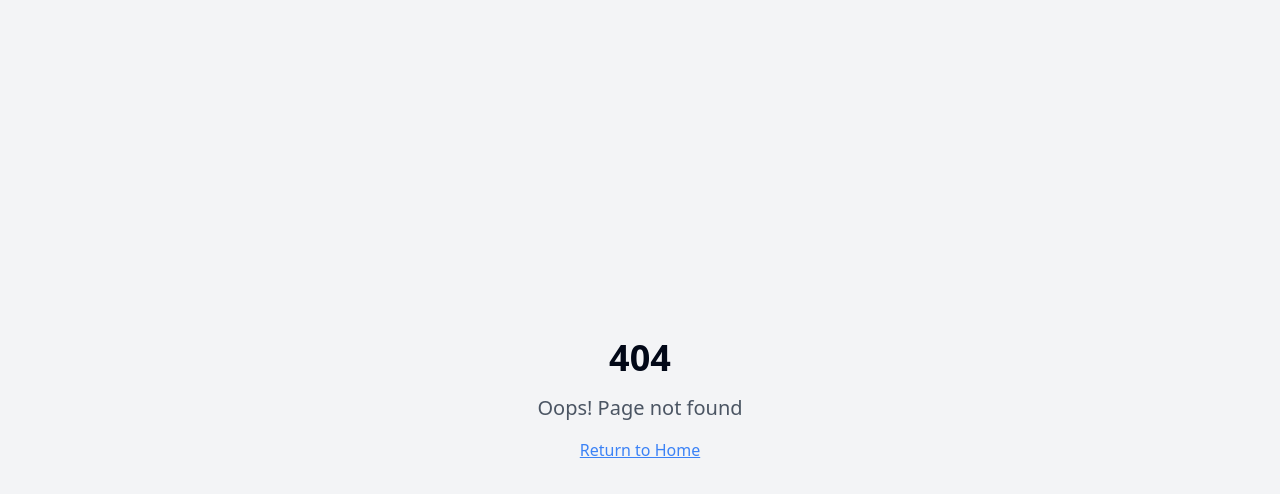
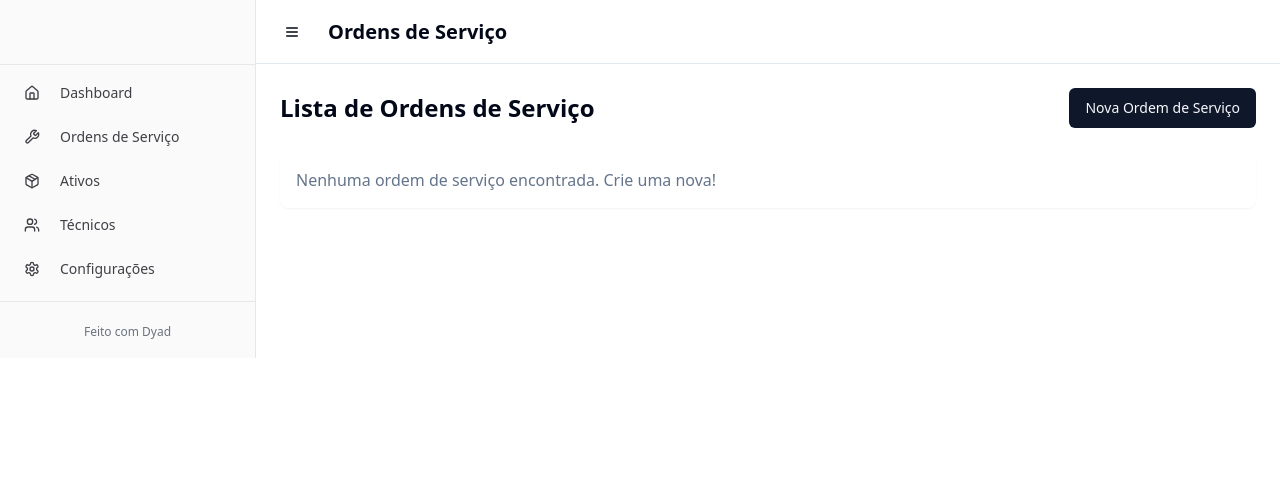
Before and after one commit to denuncio1/FixAPP, a React (Vite) app: page /work-orders in a window 1280 px wide. Before the commit this address had no page. Shown: the top 494 px of the page. Built offline with nearby package versions, Linux system fonts and the light colour scheme.

Commit message:
[dyad] wrote 2 file(s)

```diff
--- a/src/App.tsx
+++ b/src/App.tsx
@@ -5,7 +5,8 @@ import { QueryClient, QueryClientProvider } from "@tanstack/react-query";
 import { BrowserRouter, Routes, Route } from "react-router-dom";
 import Index from "./pages/Index";
 import NotFound from "./pages/NotFound";
-import MaintenanceDashboard from "./pages/MaintenanceDashboard"; // Importar o novo painel
+import MaintenanceDashboard from "./pages/MaintenanceDashboard";
+import WorkOrders from "./pages/WorkOrders"; // Importar a nova página
 
 const queryClient = new QueryClient();
 
@@ -17,7 +18,8 @@ const App = () => (
       <BrowserRouter>
         <Routes>
           <Route path="/" element={<Index />} />
-          <Route path="/dashboard" element={<MaintenanceDashboard />} /> {/* Nova rota */}
+          <Route path="/dashboard" element={<MaintenanceDashboard />} />
+          <Route path="/work-orders" element={<WorkOrders />} /> {/* Nova rota para Ordens de Serviço */}
           {/* ADD ALL CUSTOM ROUTES ABOVE THE CATCH-ALL "*" ROUTE */}
           <Route path="*" element={<NotFound />} />
         </Routes>
--- /dev/null
+++ b/src/pages/WorkOrders.tsx
@@ -0,0 +1,46 @@
+"use client";
+
+import React from "react";
+import { useState } from "react";
+import { Button } from "@/components/ui/button";
+import { Menu } from "lucide-react";
+import Sidebar from "@/components/Sidebar";
+
+const WorkOrders = () => {
+  const [isSidebarCollapsed, setIsSidebarCollapsed] = useState(false);
+
+  const toggleSidebar = () => {
+    setIsSidebarCollapsed(!isSidebarCollapsed);
+  };
+
+  return (
+    <div className="flex min-h-screen bg-background text-foreground">
+      <Sidebar isCollapsed={isSidebarCollapsed} />
+      <div className="flex flex-1 flex-col">
+        <header className="flex h-16 items-center border-b bg-card px-4">
+          <Button
+            variant="ghost"
+            size="icon"
+            className="mr-4"
+            onClick={toggleSidebar}
+          >
+            <Menu className="h-5 w-5" />
+          </Button>
+          <h1 className="text-xl font-semibold">Ordens de Serviço</h1>
+        </header>
+        <main className="flex-1 p-6">
+          <div className="flex items-center justify-between mb-6">
+            <h2 className="text-2xl font-bold">Lista de Ordens de Serviço</h2>
+            <Button>Nova Ordem de Serviço</Button>
+          </div>
+          <div className="bg-card p-4 rounded-lg shadow-sm">
+            <p className="text-muted-foreground">Nenhuma ordem de serviço encontrada. Crie uma nova!</p>
+            {/* Aqui você pode adicionar uma tabela ou lista de ordens de serviço */}
+          </div>
+        </main>
+      </div>
+    </div>
+  );
+};
+
+export default WorkOrders;
```
